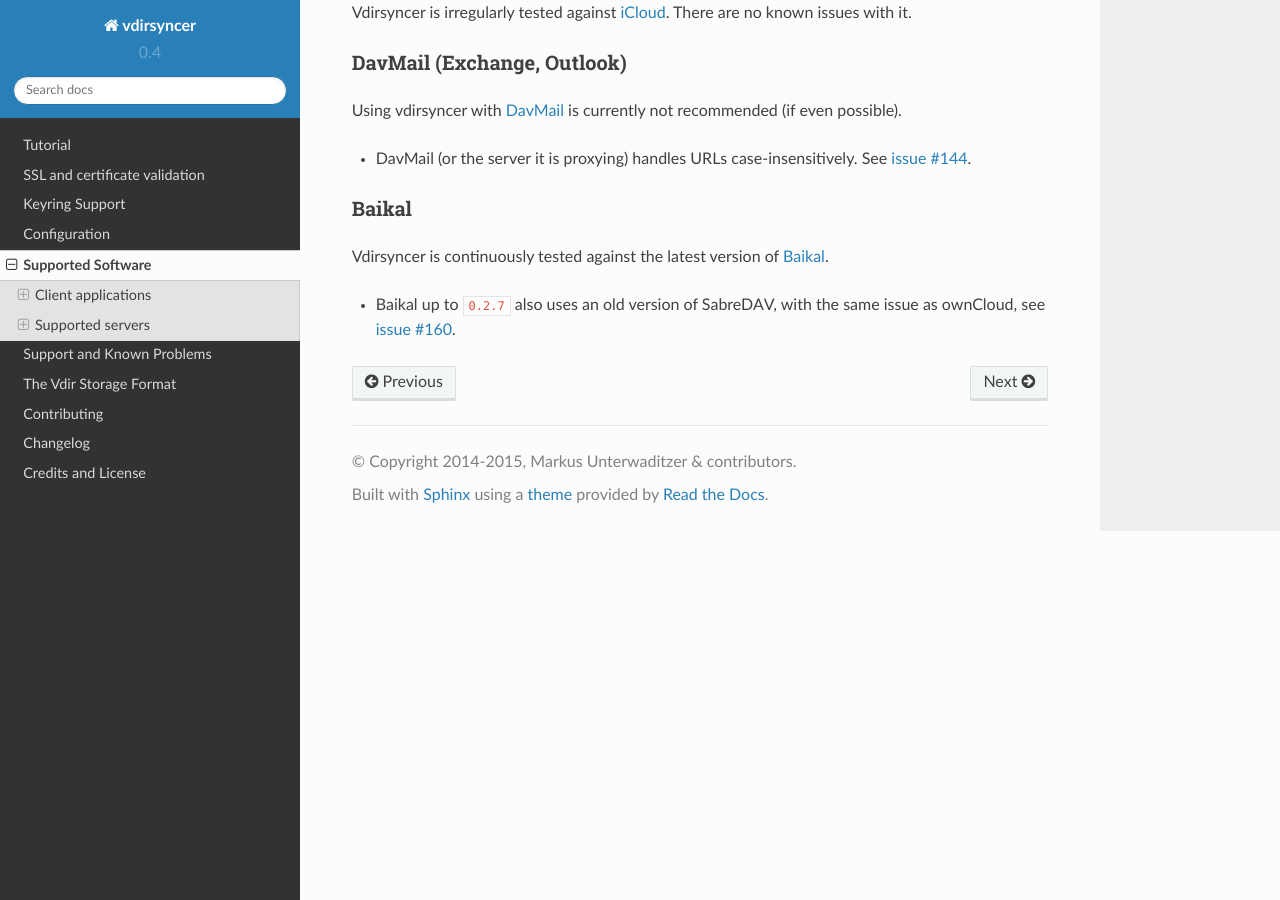
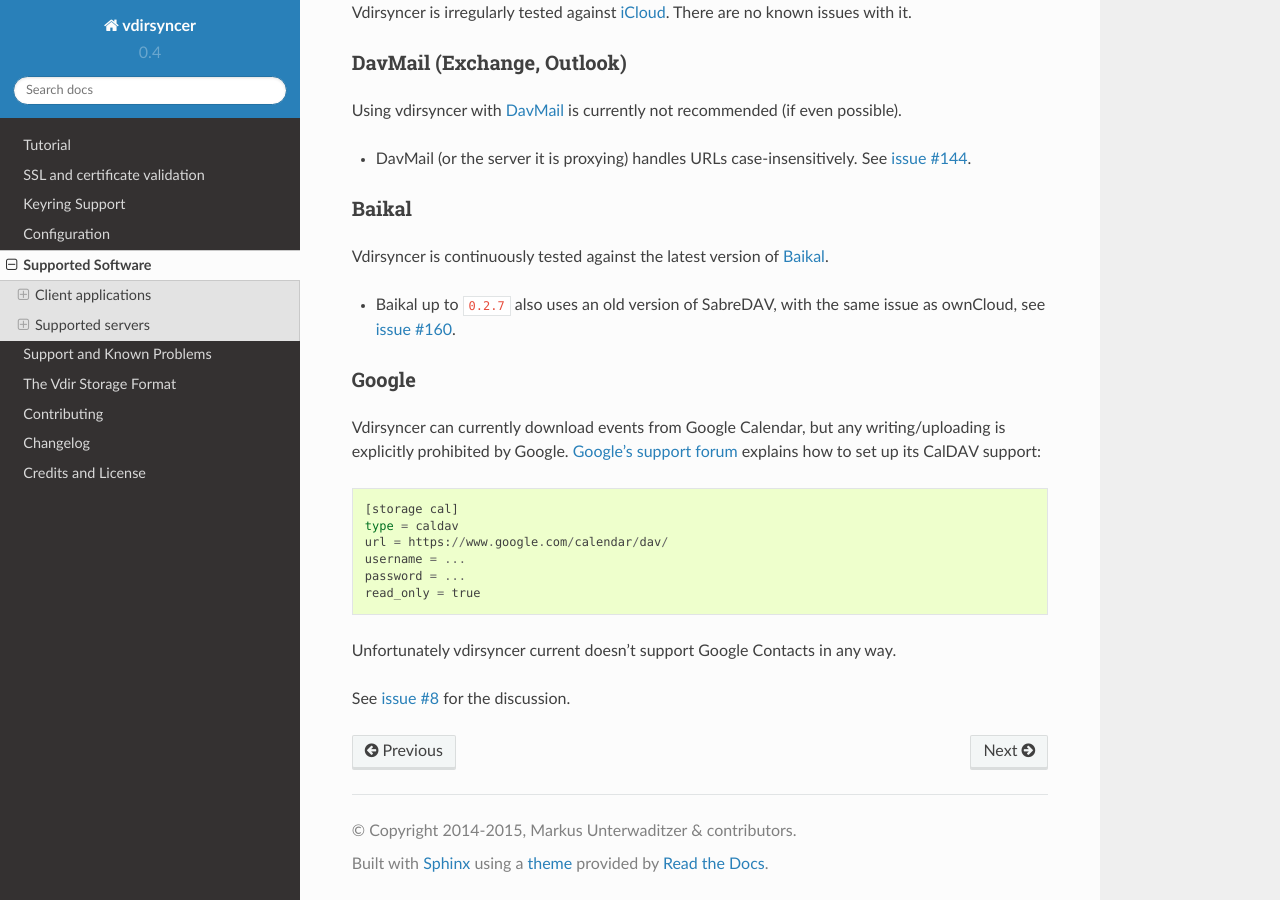
Before and after one commit to pimutils/vdirsyncer, a Sphinx documentation site: the page built from docs/supported.rst, in a window 1280 px wide and 900 px high, scrolled down 1525 px. Built offline with Sphinx 7.4.7 and the Read the Docs theme 2.0.0, drawn with Linux system fonts in a browser that asks for light colours.

Commit message:
Add section about Google support

```diff
--- a/docs/supported.rst
+++ b/docs/supported.rst
@@ -121,3 +121,22 @@
   ownCloud, see :gh:`160`.
 
 .. _Baikal: http://baikal-server.com/
+
+Google
+------
+
+Vdirsyncer can currently download events from Google Calendar, but any
+writing/uploading is explicitly prohibited by Google. `Google's support forum
+<https://support.google.com/calendar/answer/99358>`_ explains how to set up its
+CalDAV support::
+
+    [storage cal]
+    type = caldav
+    url = https://www.google.com/calendar/dav/
+    username = ...
+    password = ...
+    read_only = true
+
+Unfortunately vdirsyncer current doesn't support Google Contacts in any way.
+
+See :gh:`8` for the discussion.
```
